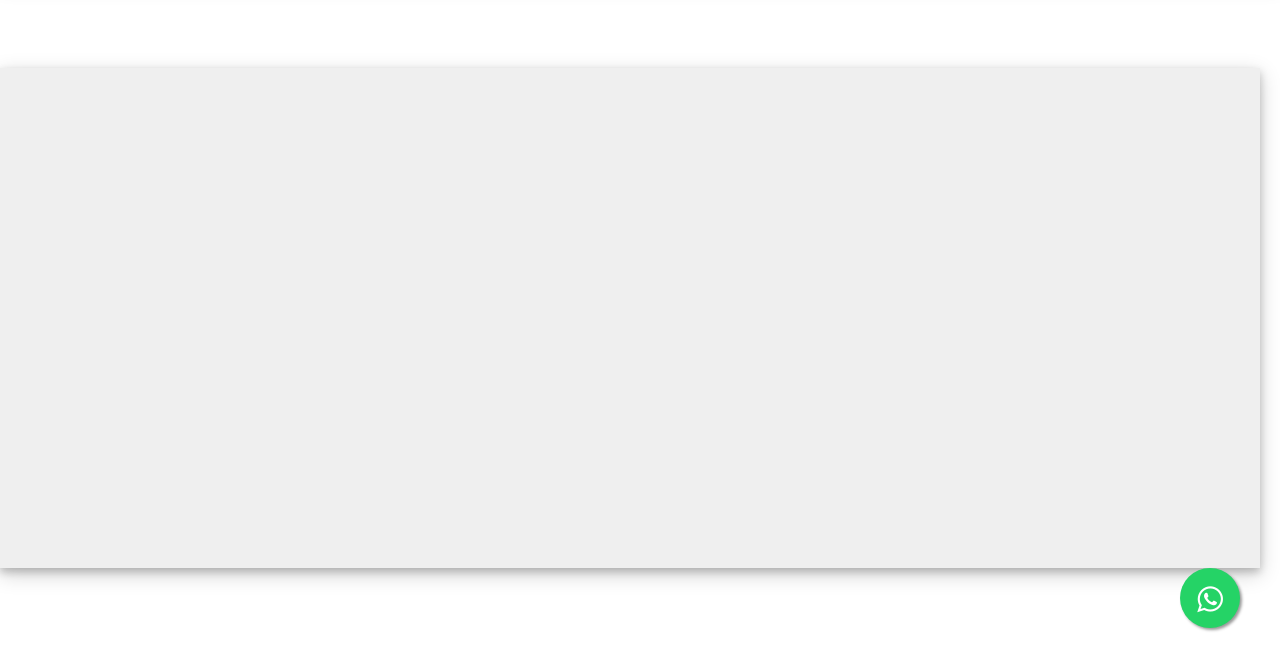
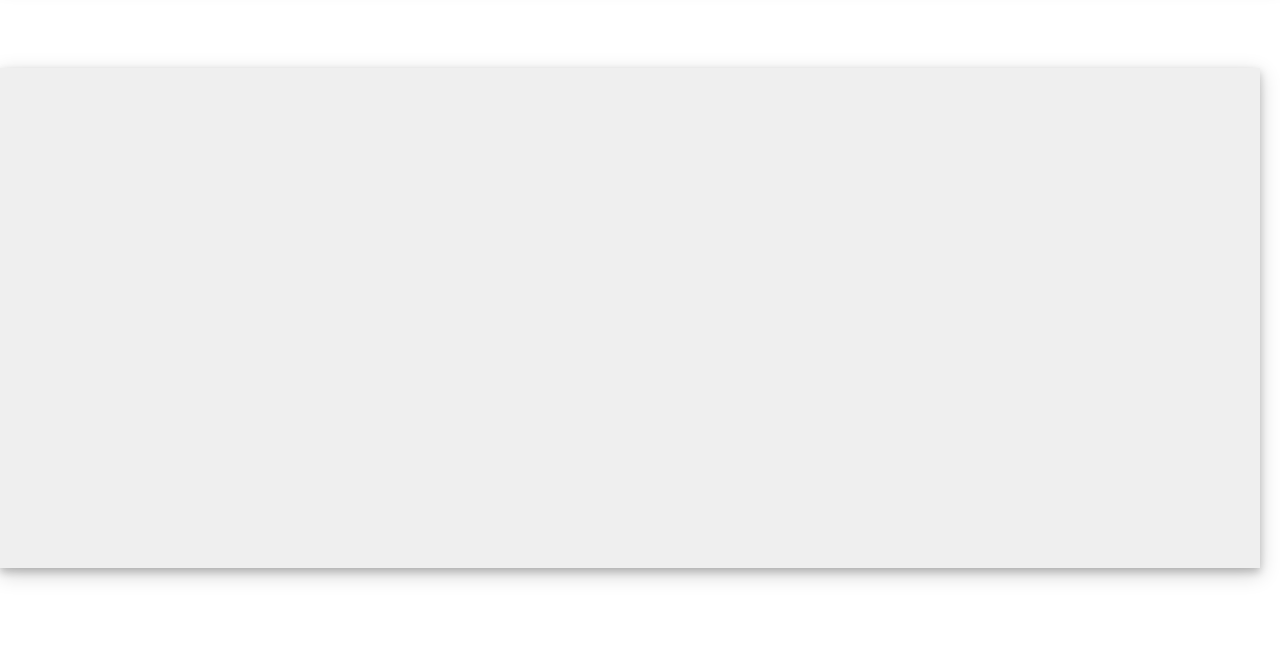
Before and after one commit to LucasHagens/projeto-wci, a plain HTML site: page index.html in a window 1280 px wide. Shown: the part 132-800 px from the top of the page. Drawn offline with Linux system fonts and the light colour scheme.

Commit message:
remove whatsapp btn

```diff
--- a/index.html
+++ b/index.html
@@ -31,12 +31,6 @@
 	<noscript><iframe src="https://www.googletagmanager.com/ns.html?id=GTM-KJG2FBJZ" height="0" width="0"
 			style="display:none;visibility:hidden"></iframe></noscript>
 	<!-- End Google Tag Manager (noscript) -->
-
-	<a id="btn-whatsapp"
-		href="https://lucashagens.github.io/projeto-wci/"
-		class="float" target="_blank">
-		<i class="fa fa-whatsapp my-float"></i>
-	</a>
 
 	<div class='header'>
 
```
